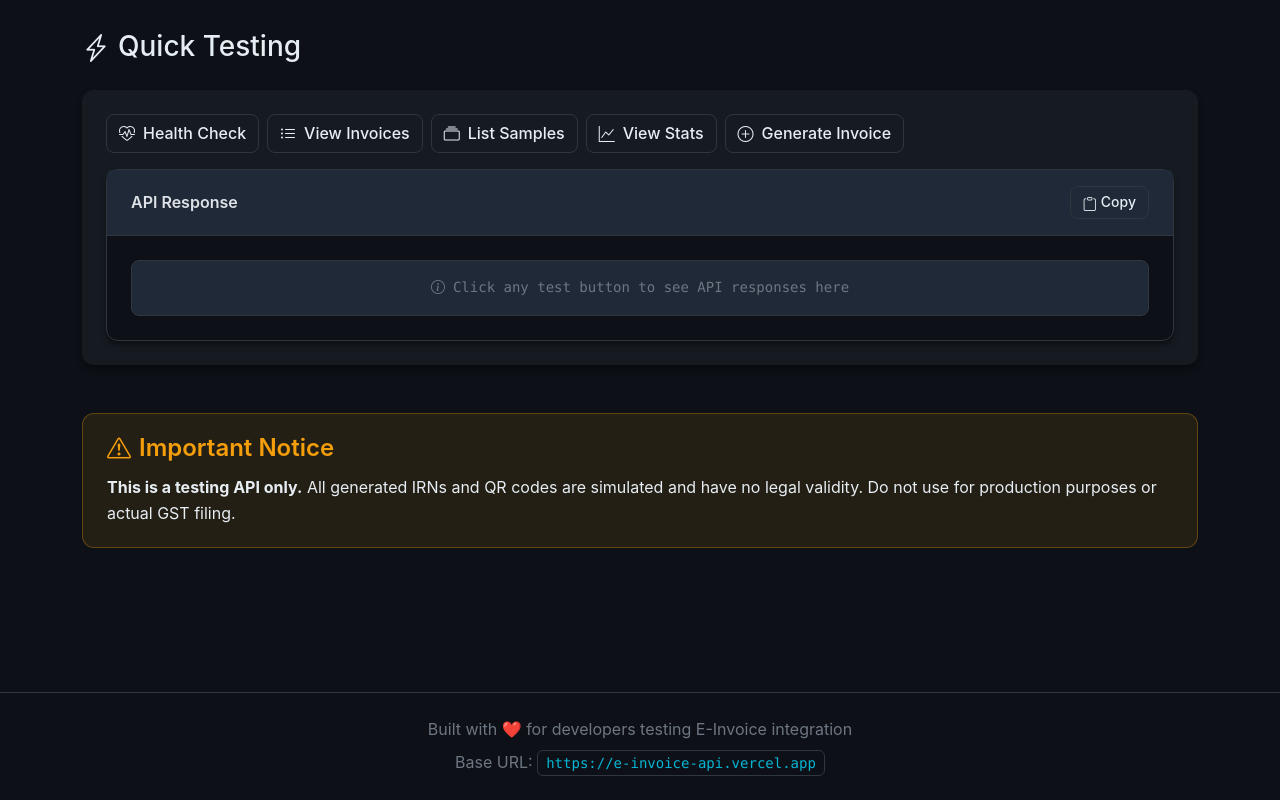
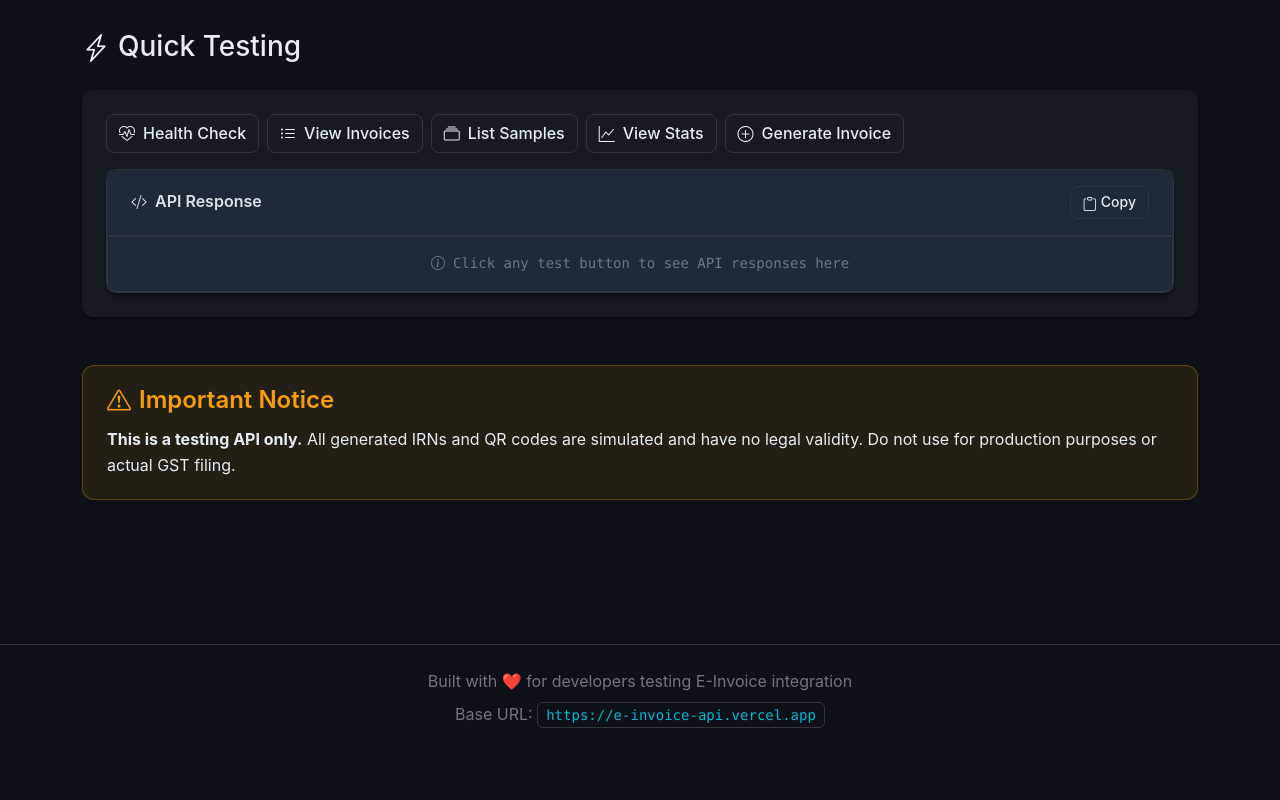
Before and after one commit to OmkarGharat/e-invoice-api, a website: page public/index.html in a window 1280 px wide. Shown: the part 1390-2190 px from the top of the page. After the commit the page ends 2142 px from the top, so only its background shows below. Drawn offline with nearby package versions, Linux system fonts and the light colour scheme; no server answers.

Commit message:
Edit index.html

```diff
--- a/public/index.html
+++ b/public/index.html
@@ -1,5 +1,6 @@
 <!DOCTYPE html>
 <html lang="en" data-bs-theme="dark">
+
 <head>
     <meta charset="UTF-8">
     <meta name="viewport" content="width=device-width, initial-scale=1.0">
@@ -11,6 +12,7 @@
     <!-- Custom CSS -->
     <link href="css/style.css" rel="stylesheet">
 </head>
+
 <body class="bg-dark text-light">
     <!-- Navigation -->
     <nav class="navbar navbar-expand-lg navbar-dark bg-dark border-bottom border-secondary">
@@ -204,7 +206,6 @@
         </section>
 
         <!-- Quick Testing Section -->
-        <!-- Quick Testing Section -->
         <section class="mb-5">
             <h2 class="h3 mb-4"><i class="bi bi-lightning-charge me-2"></i>Quick Testing</h2>
 
@@ -228,16 +229,18 @@
                 </button>
                     </div>
 
-            <div id="testResult" class="mt-3" style="display: none;">
+                    <!-- API Response Display Area -->
+                    <div id="testResult" class="mt-3">
                         <div class="card bg-dark border-secondary">
                             <div class="card-header d-flex justify-content-between align-items-center">
-                        <span>API Response</span>
+                                <span><i class="bi bi-code-slash me-2"></i>API Response</span>
                                 <button class="btn btn-sm btn-outline-light" onclick="copyResult()">
                             <i class="bi bi-clipboard me-1"></i>Copy
                         </button>
                             </div>
-                    <div class="card-body">
-                        <pre id="resultContent" class="text-light mb-0" style="max-height: 300px; overflow-y: auto;"></pre>
+                            <div class="card-body p-0">
+                                <pre id="resultContent" class="text-light mb-0 p-3"
+                                    style="max-height: 400px; overflow-y: auto; background: #1a1d23; border-radius: 0 0 0.375rem 0.375rem; margin: 0;"></pre>
                             </div>
                         </div>
                     </div>
@@ -250,7 +253,8 @@
             <div class="alert alert-warning border-warning">
                 <h4 class="alert-heading"><i class="bi bi-exclamation-triangle me-2"></i>Important Notice</h4>
                 <p class="mb-0">
-                    <strong>This is a testing API only.</strong> All generated IRNs and QR codes are simulated and have no legal validity.
+                    <strong>This is a testing API only.</strong> All generated IRNs and QR codes are simulated and have
+                    no legal validity.
                     Do not use for production purposes or actual GST filing.
                 </p>
             </div>
@@ -262,7 +266,8 @@
         <div class="container text-center text-muted">
             <p class="mb-2">Built with ❤️ for developers testing E-Invoice integration</p>
             <p class="mb-0">
-                Base URL: <code class="bg-dark border border-secondary px-2 py-1 rounded">https://e-invoice-api.vercel.app</code>
+                Base URL:
+                <code class="bg-dark border border-secondary px-2 py-1 rounded">https://e-invoice-api.vercel.app</code>
             </p>
         </div>
     </footer>
@@ -272,7 +277,9 @@
     <!-- Custom JS -->
     <script src="js/app.js"></script>
 </body>
+
 </html>
 <script src="js/app.js"></script>
 </body>
+
 </html>
```
Lines whose indentation alone changed are shown as unchanged.
